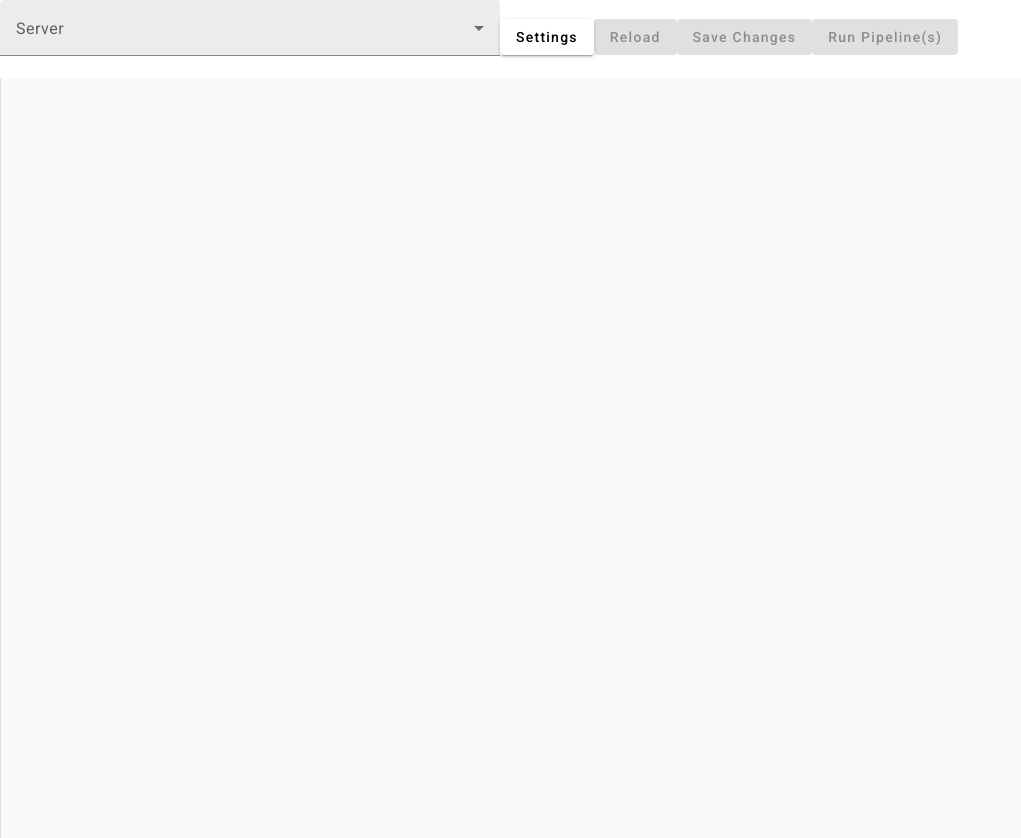
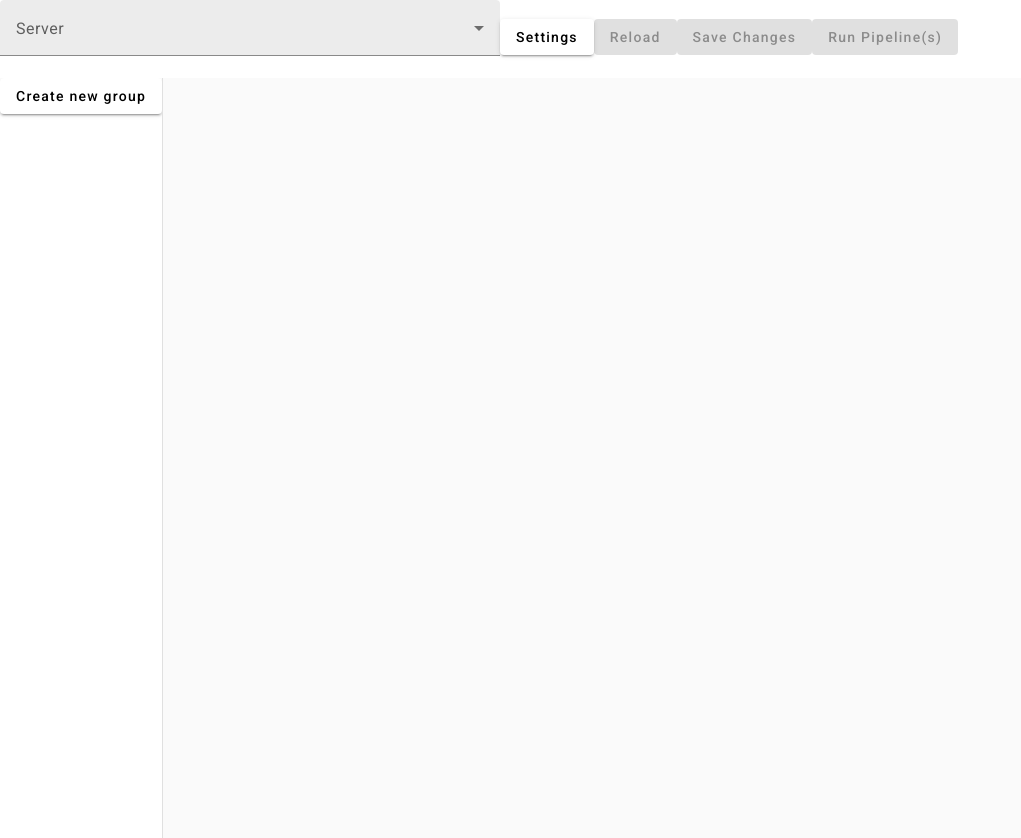
Before and after one commit to freesonlee/azure-devops-utilities, an Angular app: page / in a window 1280 px wide. Shown: the whole page, without its empty margins (0-1021 px from the left). Built offline with nearby package versions, Linux system fonts and the light colour scheme.

Commit message:
add clone and new

```diff
--- a/src/app/app.component.css
+++ b/src/app/app.component.css
@@ -10,6 +10,9 @@
   }
   .variableTitle {
     font-size: x-large;
+  }
+  .variableGroupNameInput {
+    width: 400px
   }
   .variableValueCell {
     width: calc(100%-40px);
--- a/src/app/app.component.html
+++ b/src/app/app.component.html
@@ -13,9 +13,12 @@
 <button mat-raised-button (click)="mode='pipelines'" [disabled]="!server" *ngIf="mode=='variables'">Run Pipeline(s)</button>
 <button mat-raised-button (click)="mode='variables'" [disabled]="!server" *ngIf="mode=='pipelines'">Variables</button>
 <br>
+
+
 <mat-drawer-container autosize *ngIf="mode=='variables'">
+
   <mat-drawer mode="side" opened>
-
+    <button mat-raised-button (click)="newGroup()">Create new group</button>
     <mat-action-list>
       <mat-list-item *ngFor="let grp of variableGroups" [ngClass]="grp.hasBad ? 'badRow' : (grp.hasChange?'dirtyRow':'')">
         <button mat-list-item (click)="loadVariable(grp)">{{grp.name}}</button>
@@ -25,8 +28,11 @@
 
   </mat-drawer>
   <mat-drawer-content>
-    <mat-label class="variableTitle">{{variableGroup?.name}}</mat-label>
+    <mat-form-field *ngIf="variableGroup" class="variableGroupNameInput">
+        <input matInput [(ngModel)]="variableGroup!.name">
+      </mat-form-field>
     <button mat-raised-button (click)="newVariable()" *ngIf="variableGroup">Add New</button>
+    <button mat-raised-button (click)="cloneGroup()" *ngIf="variableGroup">Clone group</button>
     <button mat-raised-button color="warn" (click)="deleteGroup()" *ngIf="variableGroup && false">Delete Group</button>
     <br>
     <table mat-table [dataSource]="variables">
--- a/src/app/app.component.ts
+++ b/src/app/app.component.ts
@@ -85,6 +85,43 @@ export class AppComponent {
         this.loadVariable(selectedGroup);
       }
     }
+  }
+
+  async newGroup() {
+    if (this.variableGroups.length === 0) {
+      await this.reload();
+
+    }
+    this.variableGroups.push((this.variableGroup = {
+      id: 0,
+      name: 'New variable group',
+      description: '',
+      variablesForView: [],
+      hasBad: false,
+      hasChange: true,
+      variables: {}
+    }));
+    this.variables = [{
+      name: "",
+      value: "",
+      isSecret: false,
+      hasChanged: false,
+      isBad: true,
+      markForDeletion: false
+    }];
+  }
+
+  async cloneGroup() {
+    this.variableGroups.push((this.variableGroup = {
+      id: 0,
+      name: this.variableGroup?.name + " Clone",
+      description: '',
+      variablesForView: this.variableGroup!.variablesForView,
+      hasBad: false,
+      hasChange: true,
+      variables: {}
+    }));
+    this.hasChange = true;
   }
 
   async loadVariable(grp: VariableGroup) {
```
